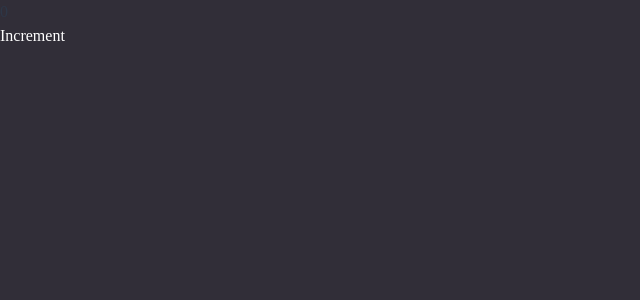
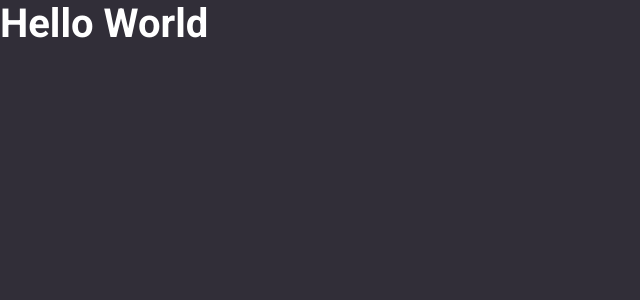
Before and after one commit to mrlmaia/gobarber-web-nextjs, a Next.js app: page / in a window 1280 px wide. Shown: the top 300 px of the page, without its empty margins (0-640 px from the left). Built offline with nearby package versions, Linux system fonts and the light colour scheme.

Commit message:
chore: removing explicit module boundary types

```diff
--- a/src/pages/_app.tsx
+++ b/src/pages/_app.tsx
@@ -1,9 +1,8 @@
 import { ChakraProvider } from '@chakra-ui/react'
-import { NextPage } from 'next'
 import { AppProps } from 'next/app'
 import theme from '../styles/theme'
 
-const MyApp: NextPage<AppProps> = ({ Component, pageProps }: AppProps) => {
+const MyApp = ({ Component, pageProps }: AppProps) => {
   return (
     <ChakraProvider theme={theme}>
       <Component {...pageProps} />
--- a/src/pages/index.tsx
+++ b/src/pages/index.tsx
@@ -1,13 +1,9 @@
-import { useState } from 'react'
-
-// "react/react-in-jsx-scope": "off"
+import { Heading } from '@chakra-ui/react'
 
 const Home = () => {
-  const [counter, setCounter] = useState(0)
   return (
     <div>
-      <p>{counter}</p>
-      <button onClick={() => setCounter(counter + 1)}>Increment</button>
+      <Heading>Hello World</Heading>
     </div>
   )
 }
```
Also changed, not shown: .eslintrc.json, 1 other file (tests, documents, lock files or other folders).
